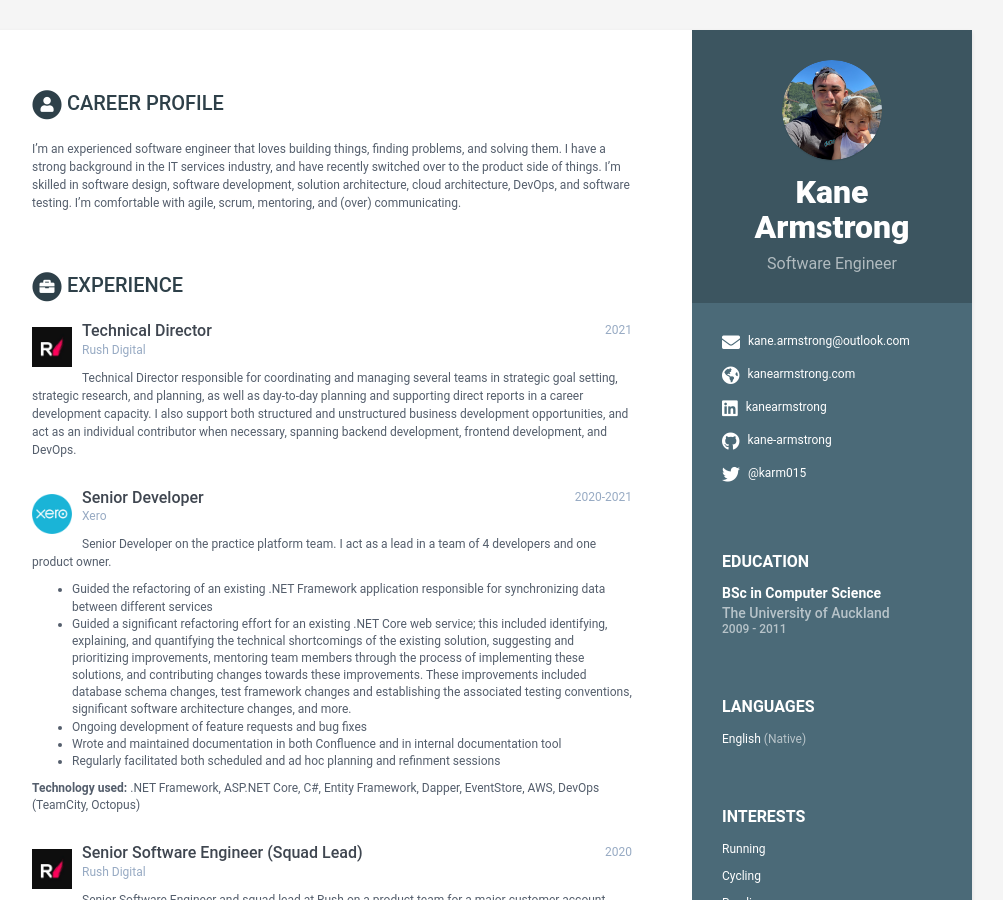
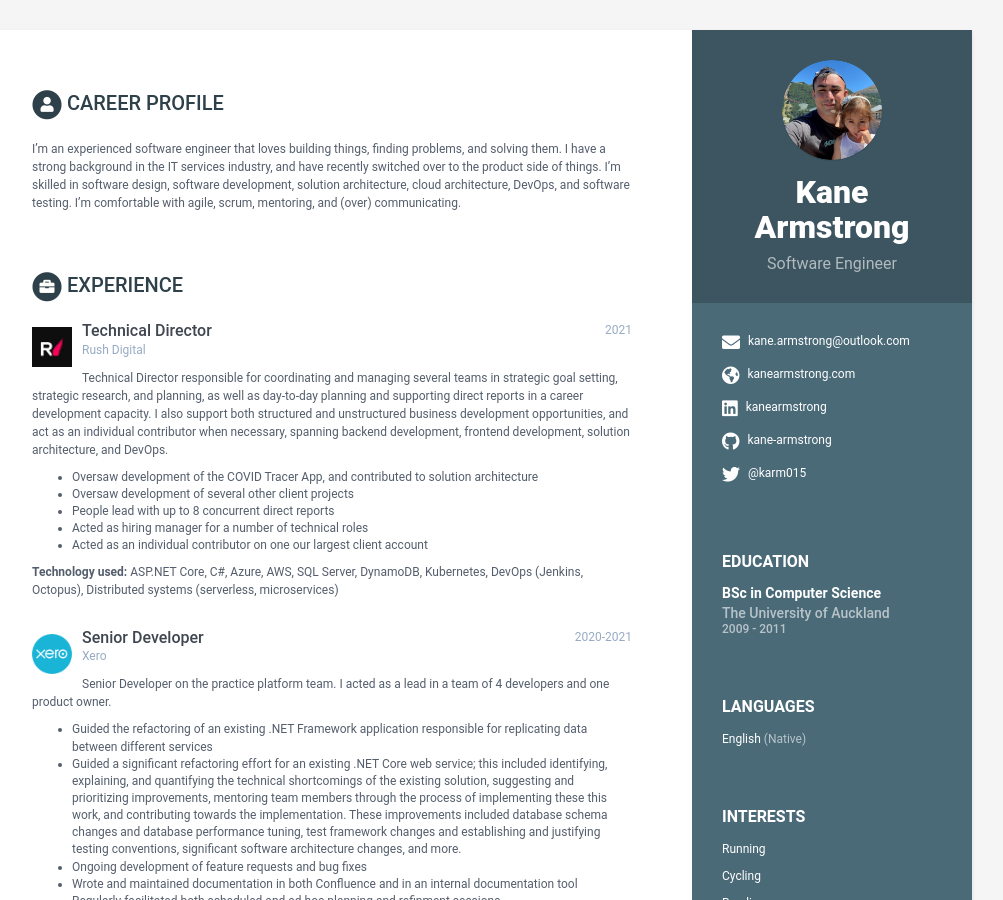
Before and after one commit to kane-armstrong/bananas, a Jekyll site: the page built from index.html, in a window 1280 px wide and 900 px high. Shown: the whole window, without its empty margins (168-1171 px from the left). Built offline with Jekyll 4.4.1, drawn with Linux system fonts in a browser that asks for light colours.

Commit message:
Update CV

```diff
--- a/_data/data.yml
+++ b/_data/data.yml
@@ -55,24 +55,39 @@ experiences:
         strategic research, and planning, as well as day-to-day planning and supporting direct reports in a
         career development capacity. I also support both structured and unstructured business development
         opportunities, and act as an individual contributor when necessary, spanning backend development,
-        frontend development, and DevOps.
+        frontend development, solution architecture, and DevOps.
+        - Oversaw development of the COVID Tracer App, and contributed to solution architecture
+        - Oversaw development of several other client projects
+        - People lead with up to 8 concurrent direct reports
+        - Acted as hiring manager for a number of technical roles
+        - Acted as an individual contributor on one our largest client account
+      technology: |
+        ASP.NET Core,
+        C#,
+        Azure,
+        AWS,
+        SQL Server,
+        DynamoDB,
+        Kubernetes,
+        DevOps (Jenkins, Octopus),
+        Distributed systems (serverless, microservices)
     - role: Senior Developer
       time: 2020-2021
       company: Xero
       logo: xero-logo.png
       details: |
-        Senior Developer on the practice platform team. I act as a lead in a team of 4 developers and one
+        Senior Developer on the practice platform team. I acted as a lead in a team of 4 developers and one
         product owner.
-        - Guided the refactoring of an existing .NET Framework application responsible for synchronizing
+        - Guided the refactoring of an existing .NET Framework application responsible for replicating
         data between different services
         - Guided a significant refactoring effort for an existing .NET Core web service; this included
         identifying, explaining, and quantifying the technical shortcomings of the existing solution,
         suggesting and prioritizing improvements, mentoring team members through the process of implementing
-        these solutions, and contributing changes towards these improvements. These improvements included
-        database schema changes, test framework changes and establishing the associated testing conventions,
-        significant software architecture changes, and more.
+        these this work, and contributing towards the implementation. These improvements included
+        database schema changes and database performance tuning, test framework changes and establishing
+        and justifying testing conventions, significant software architecture changes, and more.
         - Ongoing development of feature requests and bug fixes
-        - Wrote and maintained documentation in both Confluence and in internal documentation tool
+        - Wrote and maintained documentation in both Confluence and in an internal documentation tool
         - Regularly facilitated both scheduled and ad hoc planning and refinment sessions
       technology: |
         .NET Framework,
```
